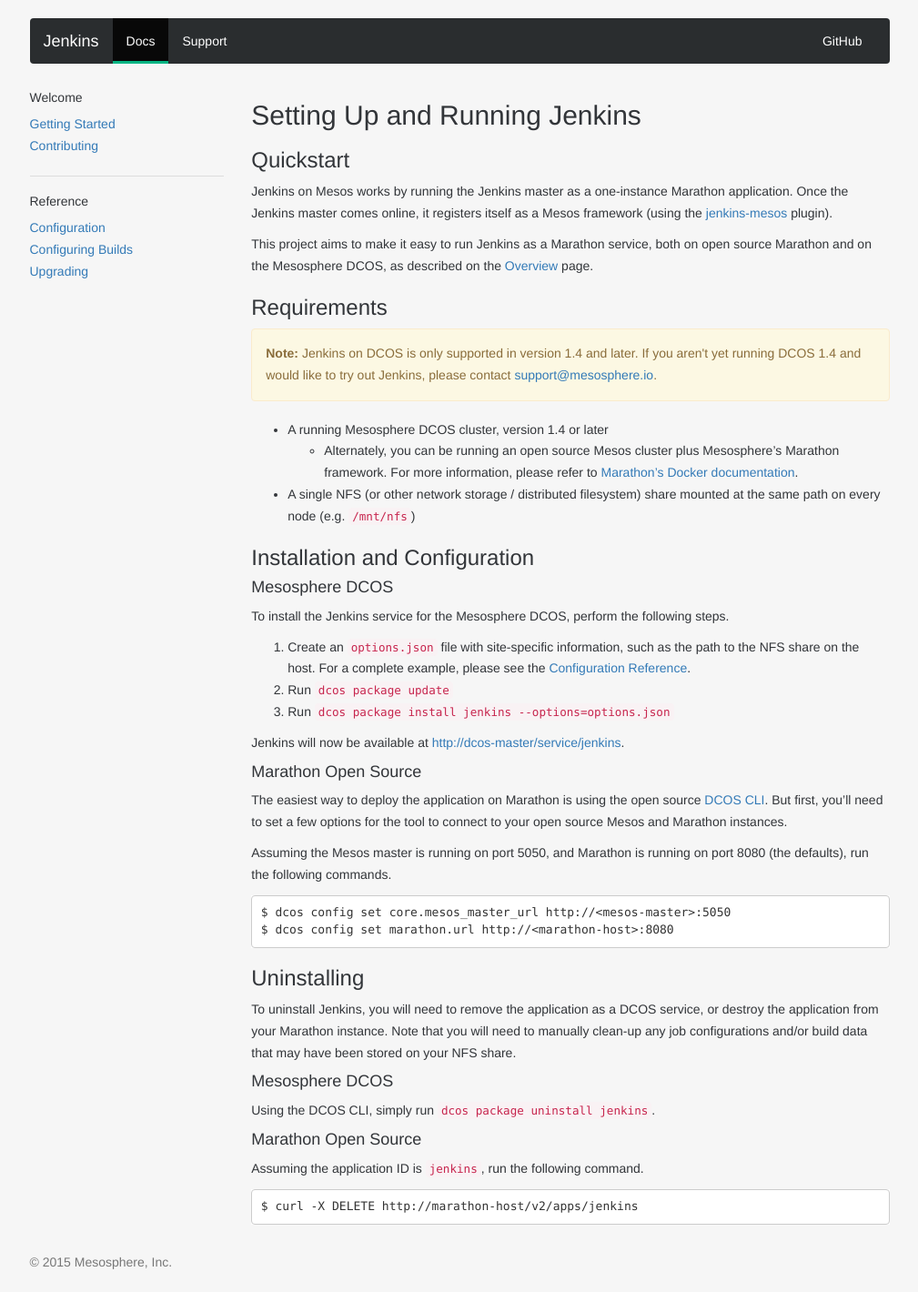
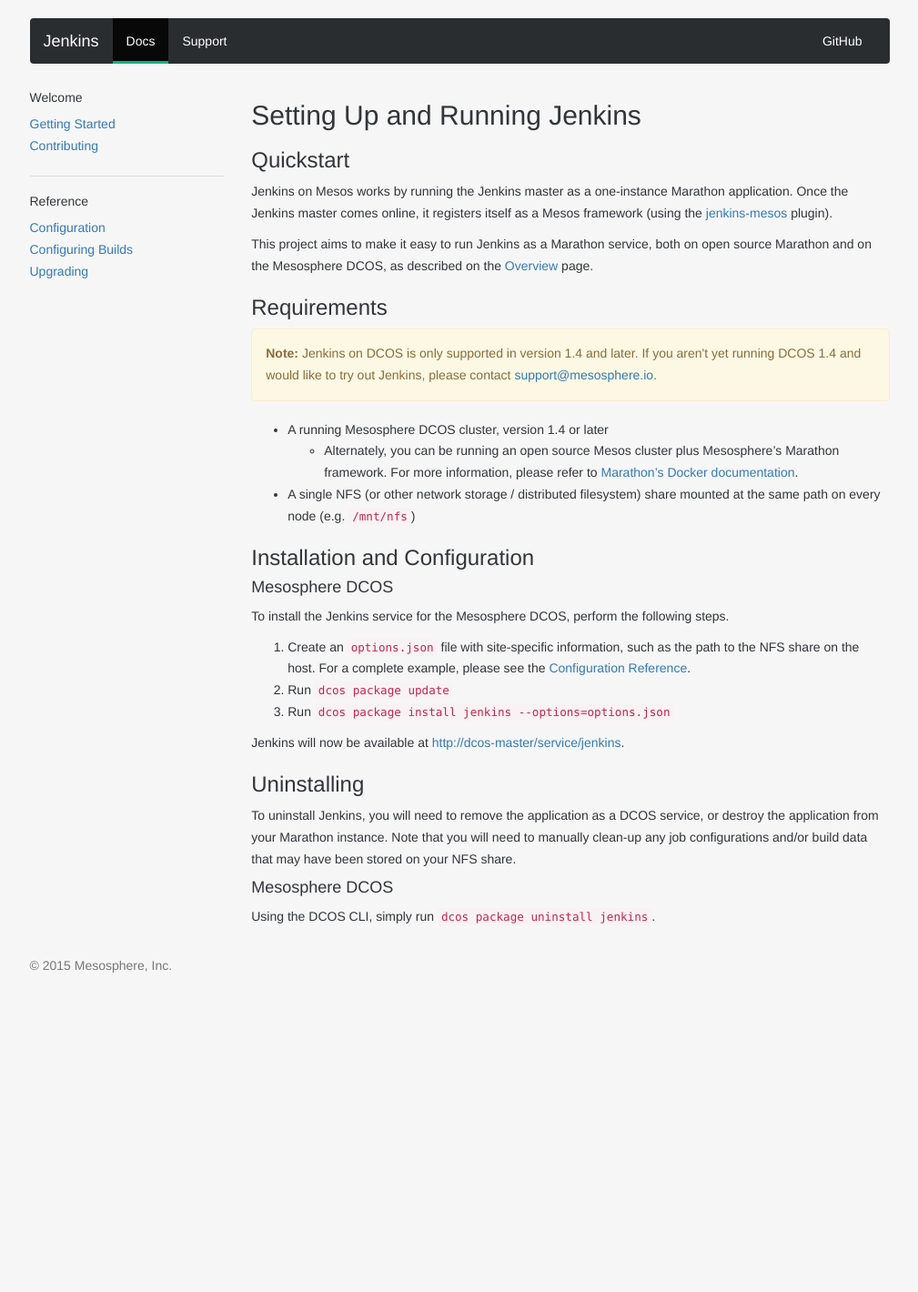
Before and after one commit to mesosphere/dcos-jenkins-service, a Jekyll site: the page built from docs/docs/index.md, in a window 1280 px wide. Shown: the whole page at 91% size, without its empty margins (135-1144 px from the left). Built offline with Jekyll 4.4.1, drawn with Linux system fonts in a browser that asks for light colours; nearby versions of some CDN libraries; some web fonts are replaced; after the commit the page ends 1094 px from its top, so only the background shows below that.

Commit message:
Remove faulty instructions for installing onto OSS Mesos + Marathon.

````diff
--- a/docs/docs/index.md
+++ b/docs/docs/index.md
@@ -44,20 +44,6 @@
 
 Jenkins will now be available at <http://dcos-master/service/jenkins>.
 
-#### Marathon Open Source
-
-The easiest way to deploy the application on Marathon is using the open source
-[DCOS CLI][dcos-cli-home]. But first, you'll need to set a few options for
-the tool to connect to your open source Mesos and Marathon instances.
-
-Assuming the Mesos master is running on port 5050, and Marathon is running
-on port 8080 (the defaults), run the following commands.
-
-```
-$ dcos config set core.mesos_master_url http://<mesos-master>:5050
-$ dcos config set marathon.url http://<marathon-host>:8080
-```
-
 ### Uninstalling
 
 To uninstall Jenkins, you will need to remove the application as a DCOS
@@ -69,14 +55,6 @@
 
 Using the DCOS CLI, simply run `dcos package uninstall jenkins`.
 
-#### Marathon Open Source
-
-Assuming the application ID is `jenkins`, run the following command.
-
-```
-$ curl -X DELETE http://marathon-host/v2/apps/jenkins
-```
-
 [jenkins-mesos-plugin]: https://github.com/jenkinsci/mesos-plugin
 [marathon-native-docker-docs]: https://mesosphere.github.io/marathon/docs/native-docker.html
 [dcos-cli-home]: https://github.com/mesosphere/dcos-cli
````
